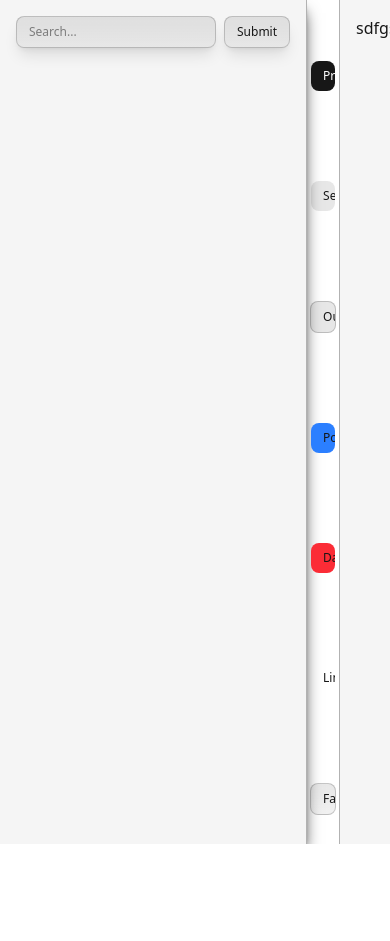
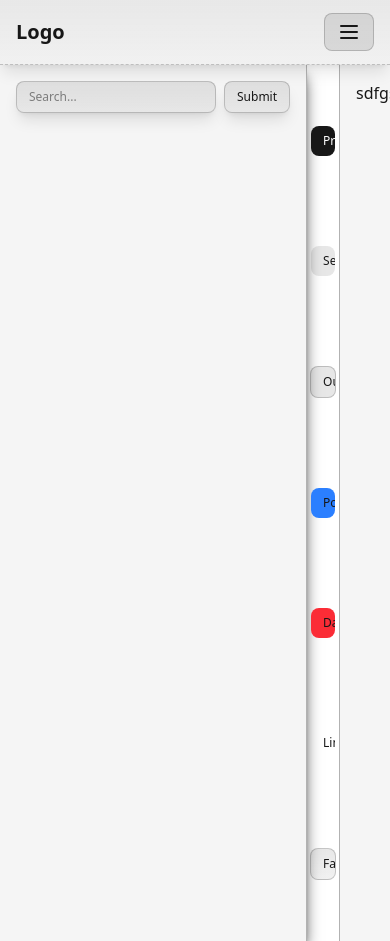
Before and after one commit to sxn4y/epsilon-ui-docs, a Next.js app: page / in a window 390 px wide. Before the commit the page ends 844 px from the top, so only its background shows below. Built offline with nearby package versions, Linux system fonts and the light colour scheme.

Commit message:
navBar hehe

```diff
--- a/app/page.tsx
+++ b/app/page.tsx
@@ -5,10 +5,23 @@ import SReveal from "@/components/ui/sReveal";
 import { ELayout, ESidebar, EContentbar } from "@/components/ui/eLayout";
 import TextBox from "@/components/ui/textBox";
 import { GoSearch } from "react-icons/go";
+import { NavBar, NavItem } from '@/components/ui/navbar'; // Usage example
 
 export default function Home() {
   return (
-    <ELayout reveal={true} stagger={0.2}>
+    <div>
+      <NavBar
+        variant="fancy"
+        className="sticky backdrop-blur-sm backdrop-saturate-150 top-0 w-full z-50 shadow-lg border-b border-dashed"
+        brand={<span className="text-xl font-bold">Logo</span>}
+      >
+        <NavItem href="/" active>
+          Home
+        </NavItem>
+        <NavItem href="/about">About</NavItem>
+        <NavItem href="/contact">Contact</NavItem>
+      </NavBar>
+      <ELayout stagger={0.2}>
         <ESidebar className="shadow-lg/80">
           <form className="flex gap-2 items-start">
             <TextBox
@@ -94,5 +107,6 @@ export default function Home() {
         </EContentbar>
         <ESidebar side="right">sdfgsdfg</ESidebar>
       </ELayout>
+    </div>
   );
 }
--- a/components/ui/button.tsx
+++ b/components/ui/button.tsx
@@ -95,7 +95,7 @@ const Button: React.FC<ButtonProps> = ({
       break;
     case "link":
       inBuiltClass =
-        "px-3 py-1.5 rounded-(--s2) text-(--foreground) outline-0 delay-25 transition-[background] transition-[text-decoration] underline-offset-4 hover:underline";
+        "px-3 py-1.5 rounded-(--s2) text-(--foreground) outline-0 delay-25 transition-[background] transition-[text-decoration] underline-offset-4 hover:underline hover:shadow-lg/20";
       break;
     case "fancy":
       inBuiltClass =
--- a/components/ui/eLayout.tsx
+++ b/components/ui/eLayout.tsx
@@ -129,7 +129,7 @@ const ESidebar: React.FC<SidebarProps> = ({
     <div
       className={`${
         side === "left" ? "border-e" : "border-s ml-auto"
-      } w-100 border-(--foreground)/30 bg-(--foreground)/4 opacity-0 p-4 epsilon-sublayout ${className}`}
+      } w-100 border-(--foreground)/30 bg-(--foreground)/4 p-4 epsilon-sublayout ${className}`}
     >
       {children}
     </div>
@@ -138,7 +138,7 @@ const ESidebar: React.FC<SidebarProps> = ({
 
 const EContentbar: React.FC<LayoutProps> = ({children, className}) => {
   return (
-    <div className="w-full overflow-x-hidden overflow-y-scroll opacity-0 p-4 epsilon-sublayout">
+    <div className="w-full overflow-x-hidden overflow-y-scroll p-4 epsilon-sublayout">
       {children}
     </div>
   );
--- a/components/ui/navbar.tsx
+++ b/components/ui/navbar.tsx
@@ -1,98 +1,123 @@
 "use client";
 
-import React, { ReactNode, useEffect, useRef } from "react";
-import gsap from "gsap";
-import ScrollTrigger from "gsap/ScrollTrigger";
+import React, { ReactNode, useState, useEffect } from "react";
+import "./epsilon.css";
+import Button from "./button";
 
-gsap.registerPlugin(ScrollTrigger);
-
-interface NavbarProps {
+interface NavBarProps {
   children?: ReactNode;
   className?: string;
-  reveal?: boolean;
-
-  duration?: number;
-  delay?: number;
-  once?: boolean;
-  opacity?: number;
-  scale?: number;
-  angle?: number;
-  threshold?: number;
-  distance?: number;
-  reverse?: boolean;
-  ease?: string;
-  direction?: "hor" | "ver";
-  stagger?: number;
-  staggerFrom?: "start" | "end" | "center";
+  brand?: ReactNode;
+  variant?: "primary" | "secondary" | "outline" | "fancy";
 }
 
-const Navbar: React.FC<NavbarProps> = ({
+interface NavItemProps {
+  children?: ReactNode;
+  className?: string;
+  href?: string;
+  active?: boolean;
+}
+
+const NavBar: React.FC<NavBarProps> = ({
   children,
   className = "",
-  reveal = false,
-
-  duration = 0.8,
-  delay = 0,
-  opacity = 0,
-  scale = 1,
-  angle = 0,
-  threshold = 0.1,
-  distance = 100,
-  reverse = false,
-  ease = "power3.out",
-  direction = "ver",
-  stagger = 0,
-  staggerFrom = "start",
+  brand,
+  variant = "primary",
 }) => {
-  const ref = useRef(null);
-  const axis = direction === "hor" ? "x" : "y";
-  const offset = reverse ? -distance : distance;
-  const rotation = reverse ? -angle : angle;
-  const percent = (1 - threshold) * 100;
+  const [isOpen, setIsOpen] = useState(false);
+  const [isMobile, setIsMobile] = useState(false);
 
   useEffect(() => {
-    if (reveal) {
-      const el = document.querySelectorAll(
-        ".epsilon-layout .epsilon-sublayout"
-      );
-      if (!el) return;
-      let tl = gsap.timeline({
-        scrollTrigger: {
-          trigger: el,
-          start: `top ${percent}%`,
-          end: `bottom +=50px`,
-        },
-      });
+    const checkMobile = () => {
+      setIsMobile(window.innerWidth < 768);
+    };
 
-      tl.set(el, {
-        [axis]: offset,
-        scale,
-        opacity: opacity,
-        rotate: rotation,
-      });
+    checkMobile();
+    window.addEventListener('resize', checkMobile);
 
-      tl.to(el, {
-        [axis]: 0,
-        scale: 1,
-        opacity: 1,
-        rotate: 0,
-        duration,
-        ease,
-        delay,
-        stagger: {
-          amount: stagger,
-          from: staggerFrom,
-        },
-      });
-    }
-  });
+    return () => window.removeEventListener('resize', checkMobile);
+  }, []);
+
+  let inBuiltClass = "bg-(--foreground) text-(--background)";
+
+  switch (variant) {
+    case "secondary":
+      inBuiltClass = "bg-(--foreground)/10 text-(--foreground)";
+      break;
+    case "outline":
+      inBuiltClass = "bg-(--foreground)/10 text-(--foreground) border-b border-(--foreground)/20";
+      break;
+    case "fancy":
+      inBuiltClass = "bg-linear-to-b from-(--foreground)/10 to-(--foreground)/6 text-(--foreground) border-b border-(--foreground)/20";
+      break;
+  }
+
   return (
-    <div
-      className={`w-full h-full overflow-hidden epsilon-layout flex flex-row ${className}`}
-    >
-      {children}
-    </div>
+    <nav className={`w-full ${inBuiltClass} ${className}`}>
+      <div className="max-w-7xl mx-auto px-4">
+        <div className="flex items-center justify-between h-16">
+          <div className="flex-shrink-0">
+            {brand}
+          </div>
+          <div className={`hidden md:flex items-center space-x-4`}>
+            {children}
+          </div>
+          <div className="md:hidden">
+            <Button
+              onClick={() => setIsOpen(!isOpen)}
+              className="inline-flex items-center justify-center"
+              variant="outline"
+              parallax
+              tiltFactor={0}
+            >
+              <svg
+                className="h-6 w-6"
+                stroke="currentColor"
+                fill="none"
+                viewBox="0 0 24 24"
+              >
+                {isOpen ? (
+                  <path
+                    strokeLinecap="round"
+                    strokeLinejoin="round"
+                    strokeWidth={2}
+                    d="M6 18L18 6M6 6l12 12"
+                  />
+                ) : (
+                  <path
+                    strokeLinecap="round"
+                    strokeLinejoin="round"
+                    strokeWidth={2}
+                    d="M4 6h16M4 12h16M4 18h16"
+                  />
+                )}
+              </svg>
+            </Button>
+          </div>
+        </div>
+
+        {/* Mobile Menu */}
+        <div className={`${isOpen ? 'block' : 'hidden'} md:hidden pb-4`}>
+          <div className="flex flex-col space-y-2">
+            {children}
+          </div>
+        </div>
+      </div>
+    </nav>
   );
 };
 
-export { Navbar };
+const NavItem: React.FC<NavItemProps> = ({
+  children,
+  className = "",
+  href = "#",
+  active = false,
+}) => {
+  return (
+    <a href={href}>
+      <Button variant="link">{children}</Button>
+    </a>
+  );
+};
+
+export { NavBar, NavItem };
```
Lines whose indentation alone changed are shown as unchanged.
